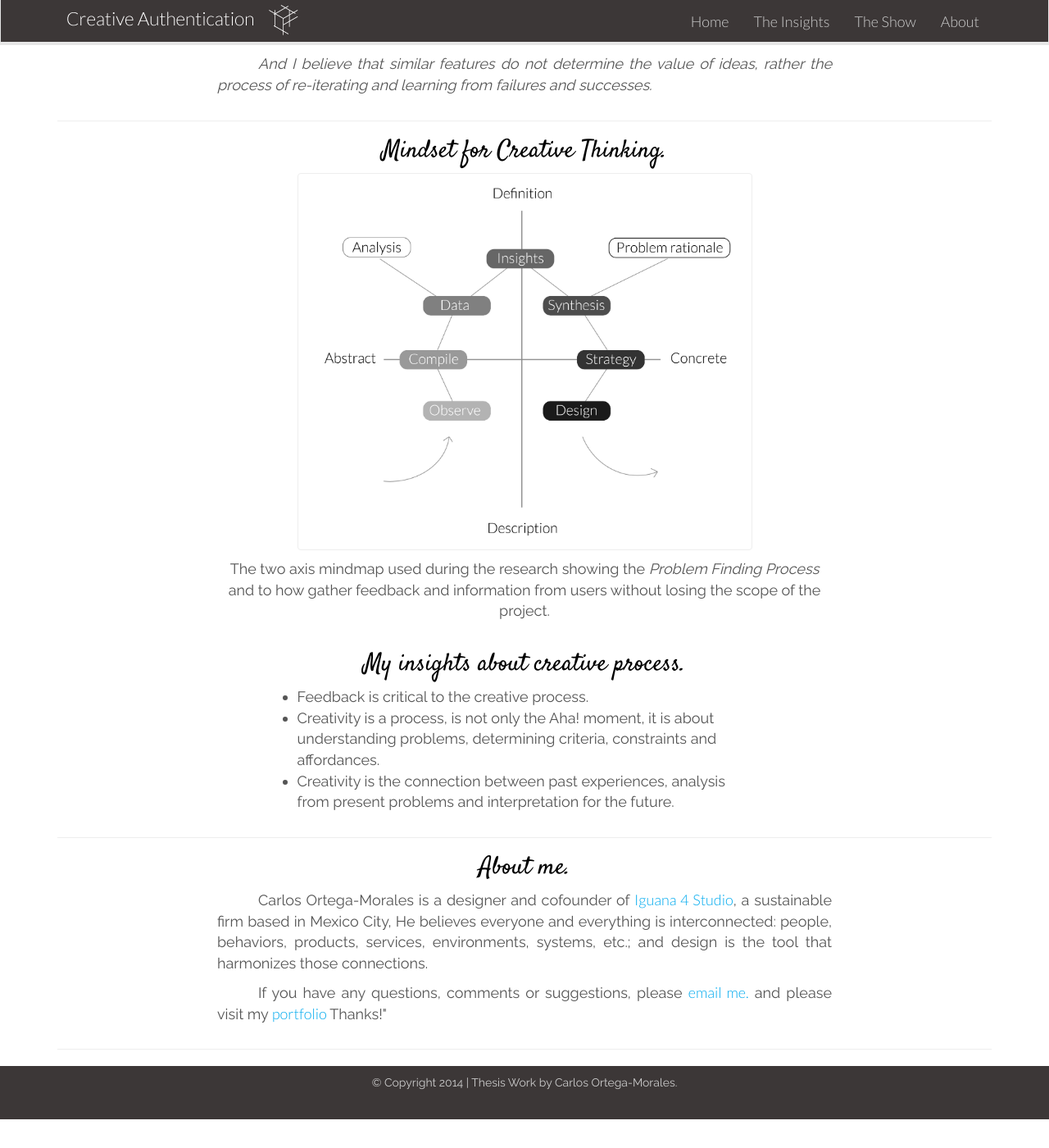
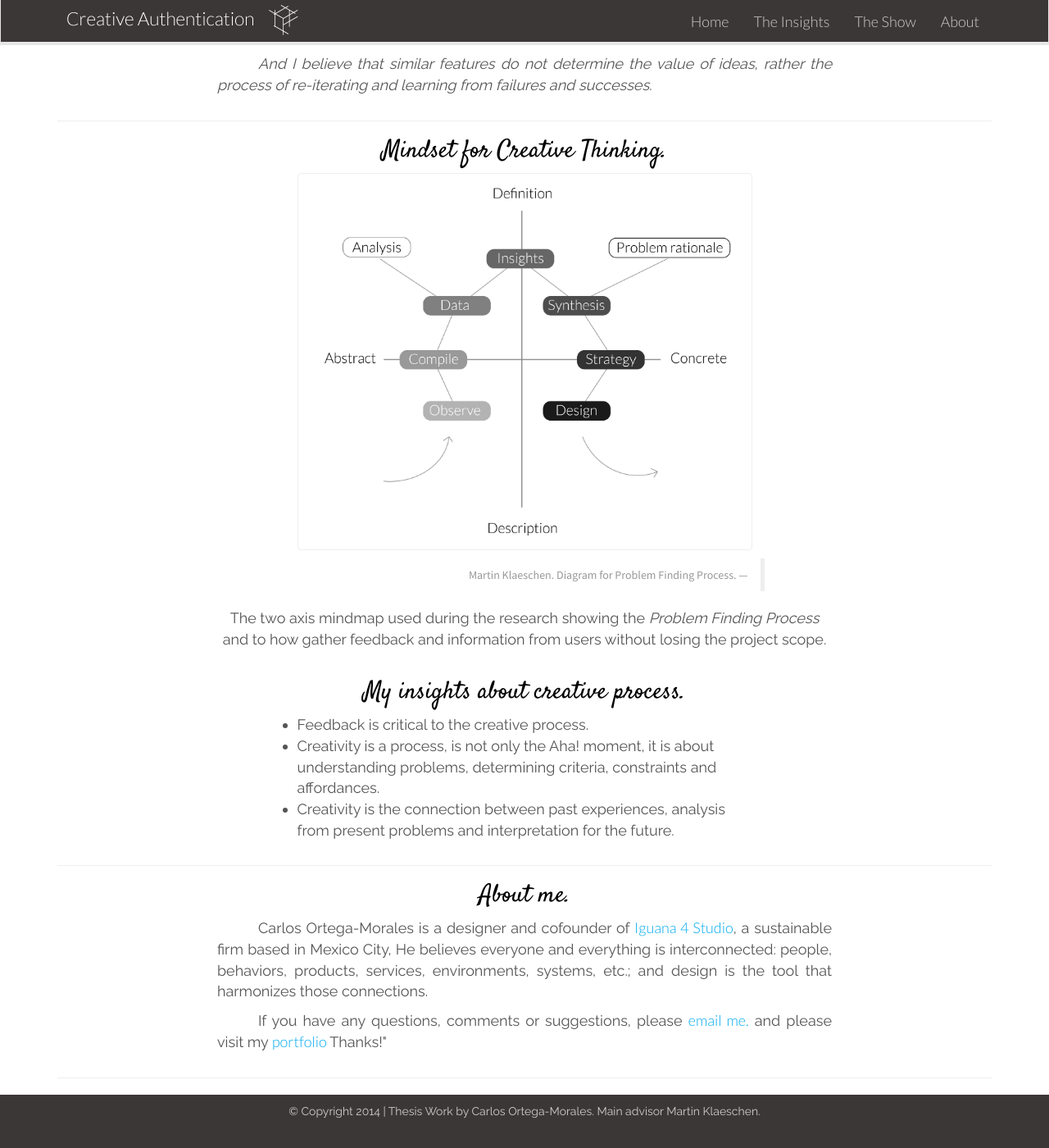
Before and after one commit to cortega8612/creative-process, a Jekyll site: the page built from about/index.html, in a window 1280 px wide and 1400 px high, scrolled down 494 px. Shown: the whole window at 82% size. Built offline with Jekyll 4.4.1, drawn with Linux system fonts in a browser that asks for light colours; nearby versions of some CDN libraries; before the commit the page ends 1859 px from its top, so only the background shows below that.

Commit message:
added Martin credits

```diff
--- a/_layouts/default.html
+++ b/_layouts/default.html
@@ -59,7 +59,7 @@
 
 <div class="footer">
   <div class="container">
-        <p> &copy; Copyright 2014 | Thesis Work by Carlos Ortega-Morales.</p>
+        <p> &copy; Copyright 2014 | Thesis Work by Carlos Ortega-Morales. Main advisor Martin Klaeschen.</p>
   </div>
 </div>
 
--- a/about/index.html
+++ b/about/index.html
@@ -33,9 +33,14 @@ layout: default
 <div>
 	<h2 class="col-md-6 col-md-offset-3 vcenter">Mindset for Creative Thinking.</h2>
 
-	<p class="col-md-6 col-md-offset-3"><img class="img-responsive img-thumbnail" src="/img/mindmap-2.jpg" alt="Mindseet for Creative Thinking"/></p>
+	<div>
+		<p class="col-md-6 col-md-offset-3"><img class="img-responsive img-thumbnail" src="/img/mindmap-2.jpg" alt="Mindseet for Creative Thinking"/></p>
+		<blockquote class="col-md-6 col-md-offset-3 blockquote-reverse">
+	  <footer>Martin Klaeschen. Diagram for Problem Finding Process.</footer>
+	</blockquote>
+	</div>
 
-	<p class=" col-md-8 col-md-offset-2 vcenter">The two axis mindmap used during the research showing the <em> Problem Finding Process </em> and to how gather feedback and information from users without losing the scope of the project.</p>
+	<p class=" col-md-8 col-md-offset-2 vcenter">The two axis mindmap used during the research showing the <em> Problem Finding Process </em> and to how gather feedback and information from users without losing the project scope.</p>
 </div>
 
 <br/>
```
Also changed, not shown: _posts/insights/2014-05-30-home.md (+8 -5 lines).
